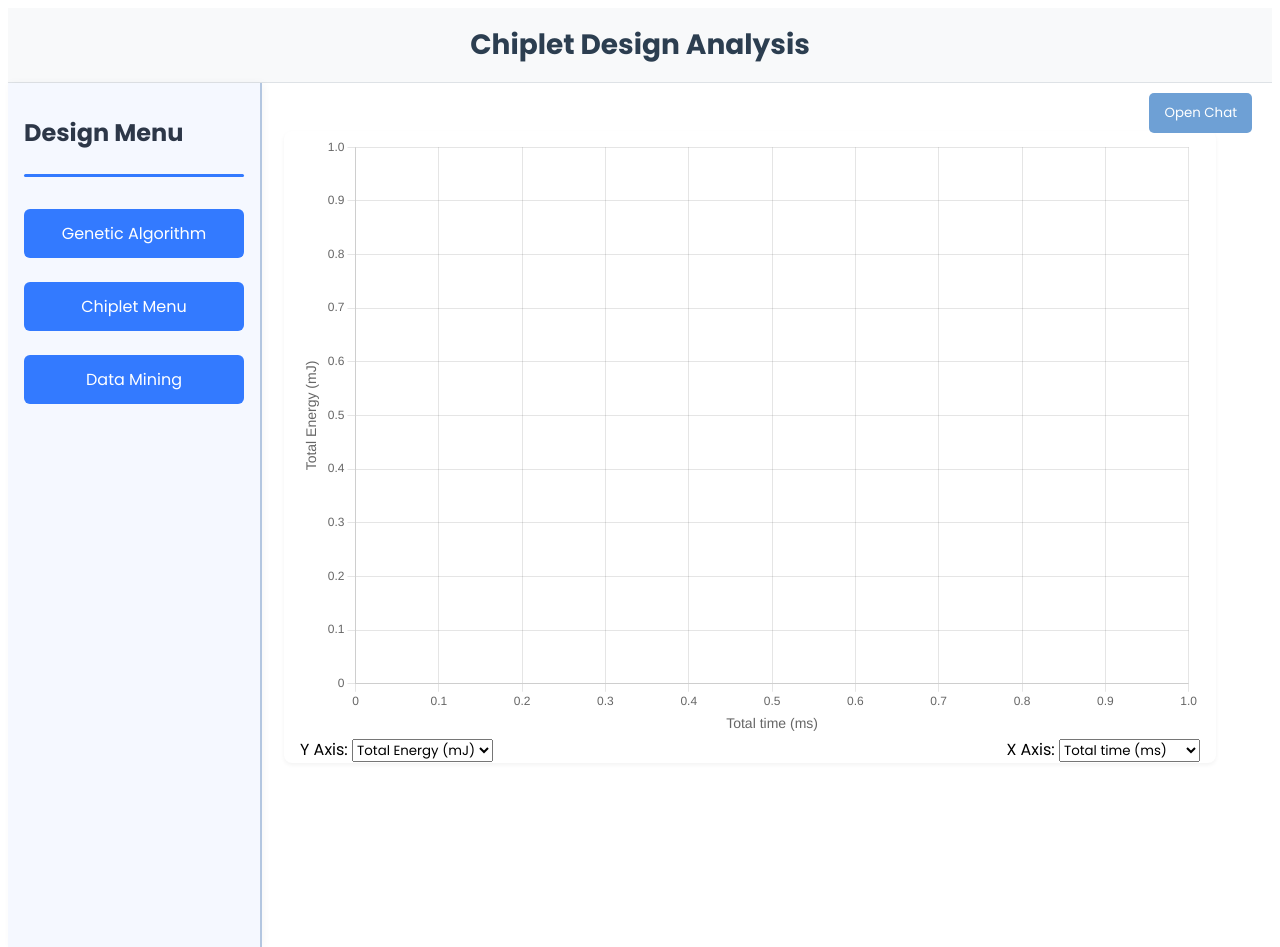
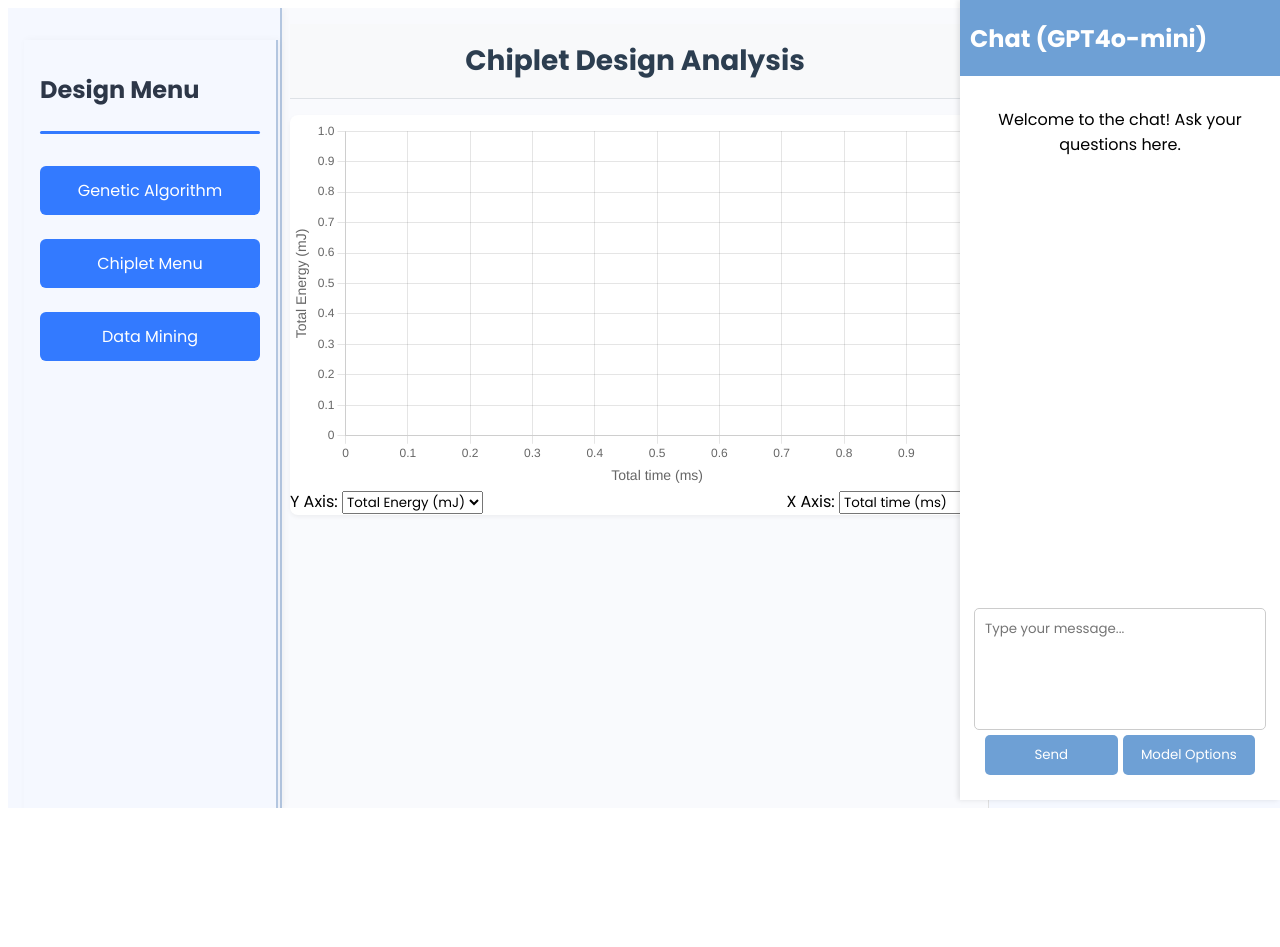
Before and after one commit to seakers/chiplet-interface, a Vue app: page / in a window 1280 px wide. After the commit the page ends 816 px from the top, so only its background shows below. Built offline with nearby package versions, Linux system fonts and the light colour scheme; a web font is replaced by a local one.

Commit message:
Updated feature: Layout and added new menu items

```diff
--- a/package.json
+++ b/package.json
@@ -12,6 +12,7 @@
     "bootstrap-vue-next": "^0.28.2",
     "chart.js": "^4.4.8",
     "core-js": "^3.8.3",
+    "plotly.js-dist": "^3.0.1",
     "postcss": "^8.5.3",
     "v-drag": "^3.0.9",
     "vue": "^3.5.13",
--- a/src/App.vue
+++ b/src/App.vue
@@ -1,11 +1,12 @@
 <template>
-  <div id="app">
+  <div class="app-container">
+    <aside class="sidebar">
+      <Sidebar :openWindows="openWindows" @select="handleSidebarSelect" />
+    </aside>
+    <main class="main-content">
       <header class="app-header">
         <h1>Chiplet Design Analysis</h1>
       </header>
-    <div class="app-layout">
-      <Sidebar :openWindows="openWindows" @select="handleSidebarSelect" />
-      <div class="main-content">
       <div class="plot-container">
         <Plot ref="Plot" @point-message="SendMessageWithPoint" @open-modify-design="handleOpenModifyDesign" />
       </div>
@@ -38,12 +39,10 @@
           </template>
         </Draggable>
       </div>
-        <button id="chat-toggle" @click="toggleChat">
-          {{ chatOpen ? "Close Chat" : "Open Chat" }}
-        </button>
-        <Chat v-show="chatOpen" ref="Chat" :chatOpen="chatOpen" @toggle-chat="toggleChat" />
-      </div>
-    </div>
+    </main>
+    <aside class="chat-panel">
+      <Chat ref="Chat" :chatOpen="true" />
+    </aside>
   </div>
 </template>
 
@@ -57,7 +56,8 @@ import Plot from "./components/Plot.vue";
 import Chat from "./components/Chat.vue";
 import DragDrop from "./components/DragDrop.vue";
 import ChipletMenu from "./components/ChipletMenu.vue";
-import DataMining from "./components/DataMining.vue";
+import RuleMining from "./components/RuleMining.vue";
+import DistanceCorrelation from "./components/DistanceCorrelation.vue";
 import Draggable from 'vuedraggable'
 import ModifyDesignMenu from './components/ModifyDesignMenu.vue';
 import "./assets/styles.css";
@@ -71,7 +71,8 @@ export default {
     Chat,
     DragDrop,
     ChipletMenu,
-    DataMining,
+    RuleMining,
+    DistanceCorrelation,
     Draggable,
     ModifyDesignMenu
   },
@@ -85,25 +86,28 @@ export default {
       status: "",
       filter1: "Latency (ns)",
       filter2: "W3d (ns)",
-      chatOpen: false, // Chat visibility state
       GAisRunning: false,
       openWindows: {
         ga: false,
         chiplet: false,
         'data-mining': false,
+        'rule-mining': false,
+        'distance-correlation': false,
         'modify-design': false,
       },
-      windowOrder: ['ga', 'chiplet', 'data-mining'],
+      windowOrder: ['ga', 'chiplet', 'rule-mining', 'distance-correlation'],
       windowTitles: {
         ga: 'Genetic Algorithm',
         chiplet: 'Chiplet Menu',
-        'data-mining': 'Data Mining',
+        'rule-mining': 'Rule Mining',
+        'distance-correlation': 'Distance Correlation Study',
         'modify-design': 'Modify Design',
       },
       windowComponents: {
         ga: 'RunGA',
         chiplet: 'ChipletMenu',
-        'data-mining': 'DataMining',
+        'rule-mining': 'RuleMining',
+        'distance-correlation': 'DistanceCorrelation',
         'modify-design': 'ModifyDesignMenu',
       },
       modifyDesignProps: null,
@@ -133,9 +137,6 @@ export default {
           console.error("Error running analysis:", error);
           this.status = "An error occurred.";
         });
-    },
-    toggleChat() {
-      this.chatOpen = !this.chatOpen;
     },
     async RunGAMain() {
       this.GAisRunning = true;
@@ -262,6 +263,103 @@ export default {
 </script>
 
 <style>
+.app-container {
+  display: flex;
+  flex-direction: row;
+  width: 100vw;
+  height: 100vh;
+  overflow: hidden;
+}
+
+.sidebar {
+  width: 240px;
+  flex-shrink: 0;
+  background: #f5f8ff;
+  border-right: 2px solid #b3c6e0;
+  box-shadow: 2px 0 8px rgba(0,0,0,0.04);
+  display: flex;
+  flex-direction: column;
+  padding: 2rem 1rem;
+  gap: 1rem;
+  z-index: 2;
+}
+
+.main-content {
+  flex: 1;
+  padding: 16px 24px;
+  overflow: auto;
+  min-width: 0;
+  display: flex;
+  flex-direction: column;
+  align-items: stretch;
+  background: #f9fafd;
+  border-left: none;
+}
+
+.app-header {
+  background-color: #f8f9fa;
+  border-bottom: 1px solid #dee2e6;
+  padding: 1rem;
+  text-align: center;
+  margin-bottom: 1rem;
+}
+
+.plot-container {
+  width: 100%;
+  max-width: 100%;
+  display: flex;
+  justify-content: center;
+  align-items: center;
+  padding: 1rem 0;
+  background: white;
+  height: 400px;
+  margin: 0 auto 1rem auto;
+  border-radius: 8px;
+  box-shadow: 0 2px 4px rgba(0,0,0,0.05);
+  box-sizing: border-box;
+}
+
+.windows-row {
+  display: flex;
+  gap: 1rem;
+  flex-wrap: wrap;
+  margin: 0;
+  justify-content: flex-start;
+  width: 100%;
+  max-width: 100%;
+  box-sizing: border-box;
+}
+
+.floating-window {
+  background: #fff;
+  border: 1px solid #e0e6ed;
+  border-radius: 12px;
+  box-shadow: 0 2px 12px rgba(44, 62, 80, 0.10);
+  max-width: 340px;
+  min-width: 220px;
+  width: 100%;
+  padding: 0 0 1rem 0;
+  overflow: visible;
+  display: flex;
+  flex-direction: column;
+  vertical-align: top;
+  margin-bottom: 1rem;
+  box-sizing: border-box;
+}
+
+.chat-panel {
+  width: 300px;
+  flex-shrink: 0;
+  background: #f5f8ff;
+  border-left: 1px solid #e0e0e0;
+  display: flex;
+  flex-direction: column;
+  height: 100vh;
+  box-sizing: border-box;
+  z-index: 2;
+  padding: 0;
+}
+
 .app-header {
   background-color: #f8f9fa;
   border-bottom: 1px solid #dee2e6;
@@ -277,30 +375,49 @@ export default {
 
 .app-layout {
   display: grid;
-  grid-template-columns: 220px 1fr;
+  grid-template-columns: 160px 1fr minmax(200px, 18vw);
   height: 100vh;
+  width: 100vw;
+  position: relative;
+  overflow-x: hidden;
+}
+
+.chat-sidebar {
   width: 100%;
-  position: relative;
+  min-width: 200px;
+  max-width: 320px;
+  background: #f5f8ff;
+  border-left: 1px solid #e0e0e0;
+  display: flex;
+  flex-direction: column;
+  height: 100vh;
+  box-sizing: border-box;
+  z-index: 2;
 }
 
 .main-content {
   display: flex;
   flex-direction: column;
-  padding: 1rem;
+  padding: 1rem 0.5rem 1rem 0.5rem;
+  height: 100vh;
+  overflow-y: auto;
+  overflow-x: hidden;
+  box-sizing: border-box;
 }
 
 .plot-container {
   width: 100%;
+  max-width: 100%;
   display: flex;
   justify-content: center;
   align-items: center;
-  padding: 1rem;
+  padding: 1rem 0;
   background: white;
-  max-width: 900px;
-  max-height: 600px;
-  margin: 2rem auto 1rem auto;
+  height: 400px;
+  margin: 0 auto 1rem auto;
   border-radius: 8px;
   box-shadow: 0 2px 4px rgba(0,0,0,0.05);
+  box-sizing: border-box;
 }
 
 /* General App Styling */
@@ -380,15 +497,7 @@ export default {
 
 /* Button to Open Chat */
 #chat-toggle {
-  position: absolute;
-  top: 10px;
-  right: 20px;
-  padding: 10px 15px;
-  background-color: var(--primary-color);
-  color: white;
-  border: none;
-  cursor: pointer;
-  border-radius: 5px;
+  display: none;
 }
 
 /* Flexbox layout for Filters & Plot */
@@ -412,12 +521,13 @@ export default {
 
 .windows-row {
   display: flex;
-  gap: 2rem;
+  gap: 1rem;
   flex-wrap: wrap;
-  margin: 2rem 0 0 0;
-  margin-left: 2.5rem;
+  margin: 0;
   justify-content: flex-start;
   width: 100%;
+  max-width: 100%;
+  box-sizing: border-box;
 }
 
 .floating-window {
@@ -425,57 +535,48 @@ export default {
   border: 1px solid #e0e6ed;
   border-radius: 12px;
   box-shadow: 0 2px 12px rgba(44, 62, 80, 0.10);
-  max-width: 420px;
-  min-width: 320px;
+  max-width: 340px;
+  min-width: 220px;
   width: 100%;
-  padding: 0 0 1.5rem 0;
+  padding: 0 0 1rem 0;
   overflow: visible;
   display: flex;
   flex-direction: column;
   vertical-align: top;
-  margin-bottom: 2rem;
+  margin-bottom: 1rem;
   box-sizing: border-box;
 }
 
 .window-header {
   background: #f8f9fa;
   border-bottom: 1px solid #e0e6ed;
-  padding: 1rem 1.25rem;
+  padding: 0.75rem 1rem;
   display: flex;
   align-items: center;
-  justify-content: space-between;
+  justify-content: flex-start;
   font-weight: 600;
-  font-size: 1.15rem;
+  font-size: 1rem;
 }
 
 .close-btn {
-  background: none;
-  border: none;
-  font-size: 1.25rem;
-  cursor: pointer;
-  color: #6c757d;
-  padding: 0 0.5rem;
-  line-height: 1;
+  display: none;
 }
 
-.close-btn:hover {
-  color: #343a40;
+.window {
+  background: white;
+  border-radius: 8px;
+  box-shadow: 0 2px 4px rgba(0, 0, 0, 0.1);
+  padding: 1rem;
+  margin: 1rem;
+  flex: 1;
+  min-width: 400px;
+  max-width: 800px;
+  height: calc(100vh - 2rem);
+  overflow-y: auto;
 }
 
-/* Add padding to window content */
-.floating-window > *:not(.window-header) {
-  padding: 1.25rem 1.5rem 0 1.5rem;
-}
-
-@media (max-width: 900px) {
-  .windows-row {
-    flex-direction: column;
-    margin-left: 0;
-    gap: 1rem;
-  }
-  .floating-window {
-    max-width: 98vw;
-    min-width: 0;
-  }
+.window[data-window="Rule Mining"],
+.window[data-window="Distance Correlation Study"] {
+  max-width: 1600px;
 }
 </style>
--- a/src/components/Chat.vue
+++ b/src/components/Chat.vue
@@ -2,7 +2,6 @@
     <div id="chat-column" v-if="chatOpen">
         <div id="chat-header">
             <h2>Chat (GPT4o-mini)</h2>
-            <button @click="toggleChat">×</button>
         </div>
         <div id="chat-body">
             <p>Welcome to the chat! Ask your questions here.</p>
@@ -119,7 +118,9 @@ export default {
 /* Chat Sidebar */
 #chat-column {
     font-family: var(--primary-font);
-    width: 500px;
+    width: 100%;
+    min-width: 200px;
+    max-width: 320px;
     background: var(--background-color);
     box-shadow: -2px 0 5px rgba(0, 0, 0, 0.1);
     position: fixed;
@@ -135,19 +136,15 @@ export default {
 #chat-header {
     background: var(--primary-color);
     color: white;
-    padding: 15px;
+    padding: 10px;
     display: flex;
-    justify-content: space-between;
+    justify-content: flex-start;
     align-items: center;
-    height: 80px;
+    height: 56px;
 }
 
 #chat-header button {
-    background: none;
-    border: none;
-    color: white;
-    font-size: 20px;
-    cursor: pointer;
+    display: none;
 }
 
 /* Chat Body */
@@ -223,7 +220,6 @@ export default {
     border-radius: 5px;
     border: none;
     cursor: pointer;
-    position: relative;
 }
 
 .dropdown-wrapper {
--- a/src/components/DataMining.vue
+++ /dev/null
@@ -1,16 +0,0 @@
-<template>
-  <div>
-    <h2>Data Mining</h2>
-    <p>Placeholder for Data Mining functionality.</p>
-  </div>
-</template>
-
-<script>
-export default {
-  name: "DataMining"
-};
-</script>
-
-<style scoped>
-/* Add any custom styles here */
-</style>
--- /dev/null
+++ b/src/components/DistanceCorrelation.vue
@@ -0,0 +1,170 @@
+<template>
+  <div class="distance-correlation-content">
+    <h2>Distance Correlation Study</h2>
+    <div class="controls">
+      <div class="input-group">
+        <label for="variable-x">Variable X</label>
+        <select id="variable-x" v-model="selectedVariableX">
+          <option v-for="variable in variables" :key="variable" :value="variable">{{ variable }}</option>
+        </select>
+      </div>
+      <div class="input-group">
+        <label for="variable-y">Variable Y</label>
+        <select id="variable-y" v-model="selectedVariableY">
+          <option v-for="variable in variables" :key="variable" :value="variable">{{ variable }}</option>
+        </select>
+      </div>
+      <button @click="runCorrelationStudy" class="action-button">Run Correlation Study</button>
+    </div>
+    <div v-if="correlationResult" class="results">
+      <h3>Correlation Results</h3>
+      <div class="correlation-card">
+        <p><strong>Distance Correlation:</strong> {{ correlationResult.correlation.toFixed(4) }}</p>
+        <p><strong>P-value:</strong> {{ correlationResult.pValue.toFixed(4) }}</p>
+        <div class="visualization" ref="correlationPlot"></div>
+      </div>
+    </div>
+  </div>
+</template>
+
+<script>
+import axios from 'axios';
+import Plot from 'plotly.js-dist';
+
+export default {
+  name: "DistanceCorrelation",
+  data() {
+    return {
+      variables: [
+        'GPU',
+        'Attention',
+        'Sparse',
+        'Convolution',
+        'Execution Time',
+        'Energy Consumption',
+        'Temperature'
+      ],
+      selectedVariableX: 'GPU',
+      selectedVariableY: 'Execution Time',
+      correlationResult: null,
+    };
+  },
+  methods: {
+    async runCorrelationStudy() {
+      try {
+        const response = await axios.get("http://127.0.0.1:8000/api/distance-correlation/", {
+          params: {
+            variable_x: this.selectedVariableX,
+            variable_y: this.selectedVariableY,
+          }
+        });
+        this.correlationResult = response.data;
+        this.$nextTick(() => {
+          this.plotCorrelation();
+        });
+      } catch (error) {
+        console.error("Error running correlation study:", error);
+      }
+    },
+    plotCorrelation() {
+      if (!this.correlationResult || !this.$refs.correlationPlot) return;
+
+      const data = [{
+        x: this.correlationResult.x_values,
+        y: this.correlationResult.y_values,
+        mode: 'markers',
+        type: 'scatter',
+        marker: {
+          color: '#337aff',
+          size: 8,
+        },
+      }];
+
+      const layout = {
+        title: `${this.selectedVariableX} vs ${this.selectedVariableY}`,
+        xaxis: {
+          title: this.selectedVariableX,
+        },
+        yaxis: {
+          title: this.selectedVariableY,
+        },
+        margin: {
+          l: 50,
+          r: 20,
+          t: 50,
+          b: 50,
+        },
+      };
+
+      Plot.newPlot(this.$refs.correlationPlot, data, layout);
+    },
+  },
+};
+</script>
+
+<style scoped>
+.distance-correlation-content {
+  padding: 1.5rem;
+  max-width: 800px;
+  margin: 0 auto;
+}
+
+.controls {
+  display: flex;
+  flex-direction: column;
+  gap: 1rem;
+  margin-bottom: 2rem;
+}
+
+.input-group {
+  display: flex;
+  flex-direction: column;
+  gap: 0.5rem;
+}
+
+.input-group label {
+  font-weight: 600;
+  color: #2d3748;
+}
+
+.input-group select {
+  padding: 0.5rem;
+  border: 1px solid #cbd5e0;
+  border-radius: 4px;
+  font-size: 1rem;
+  background-color: white;
+}
+
+.action-button {
+  background: #337aff;
+  color: white;
+  border: none;
+  padding: 0.75rem 1.5rem;
+  border-radius: 6px;
+  font-size: 1rem;
+  cursor: pointer;
+  transition: background 0.2s;
+  align-self: flex-start;
+}
+
+.action-button:hover {
+  background: #2356b8;
+}
+
+.results {
+  margin-top: 2rem;
+}
+
+.correlation-card {
+  background: #f7fafc;
+  padding: 1.5rem;
+  border-radius: 6px;
+  border: 1px solid #e2e8f0;
+}
+
+.visualization {
+  margin-top: 1.5rem;
+  height: 400px;
+  width: 100%;
+}
+</style>
--- /dev/null
+++ b/src/components/RuleMining.vue
@@ -0,0 +1,135 @@
+<template>
+  <div class="rule-mining-content">
+    <h2>Rule Mining</h2>
+    <div class="controls">
+      <button
+        @click="runRuleMining"
+        class="action-button"
+        :disabled="isLoading"
+      >
+        {{ isLoading ? 'Running...' : 'Run Rule Mining' }}
+      </button>
+    </div>
+    <div v-if="error" class="error-message">
+      {{ error }}
+    </div>
+    <div v-if="rules.length > 0" class="results">
+      <h3>Mined Rules</h3>
+      <table class="rules-table">
+        <thead>
+          <tr>
+            <th>Rule</th>
+            <th>Conf (P → F)</th>
+            <th>Conf (F → P)</th>
+            <th>Lift (F → P)</th>
+          </tr>
+        </thead>
+        <tbody>
+          <tr v-for="(rule, index) in rules" :key="index">
+            <td>{{ rule.rule }}</td>
+            <td>{{ rule.conf_p_to_f.toFixed(2) }}</td>
+            <td>{{ rule.conf_f_to_p.toFixed(2) }}</td>
+            <td>{{ rule.lift.toFixed(2) }}</td>
+          </tr>
+        </tbody>
+      </table>
+    </div>
+  </div>
+</template>
+
+<script>
+import axios from 'axios';
+
+export default {
+  name: "RuleMining",
+  data() {
+    return {
+      rules: [],
+      isLoading: false,
+      error: null
+    };
+  },
+  methods: {
+    async runRuleMining() {
+      this.isLoading = true;
+      this.error = null;
+      try {
+        const response = await axios.get("http://127.0.0.1:8000/api/rule-mining/");
+        this.rules = response.data.rules;
+      } catch (error) {
+        console.error("Error running rule mining:", error);
+        this.error = "Failed to run rule mining. Please try again.";
+      } finally {
+        this.isLoading = false;
+      }
+    },
+  },
+};
+</script>
+
+<style scoped>
+.rule-mining-content {
+  padding: 1.5rem;
+  max-width: 800px;
+  margin: 0 auto;
+}
+
+.controls {
+  display: flex;
+  flex-direction: column;
+  gap: 1rem;
+  margin-bottom: 2rem;
+}
+
+.action-button {
+  background: #337aff;
+  color: white;
+  border: none;
+  padding: 0.75rem 1.5rem;
+  border-radius: 6px;
+  font-size: 1rem;
+  cursor: pointer;
+  transition: background 0.2s;
+  align-self: flex-start;
+}
+
+.action-button:hover {
+  background: #2356b8;
+}
+
+.results {
+  margin-top: 2rem;
+}
+
+.rules-table {
+  width: 100%;
+  border-collapse: collapse;
+  margin-top: 1rem;
+}
+.rules-table th, .rules-table td {
+  border: 1px solid #e2e8f0;
+  padding: 0.75rem 1rem;
+  text-align: left;
+}
+.rules-table th {
+  background: #f5f8ff;
+  font-weight: 700;
+  color: #2d3748;
+}
+.rules-table tr:nth-child(even) {
+  background: #f7fafc;
+}
+
+.error-message {
+  color: #dc2626;
+  margin: 1rem 0;
+  padding: 0.5rem;
+  background: #fee2e2;
+  border-radius: 4px;
+}
+
+.action-button:disabled {
+  background: #93c5fd;
+  cursor: not-allowed;
+}
+</style>
--- a/src/components/Sidebar.vue
+++ b/src/components/Sidebar.vue
@@ -4,7 +4,13 @@
     <div class="sidebar-divider"></div>
     <button :class="{ active: openWindows && openWindows.ga }" @click="$emit('select', 'ga')">Genetic Algorithm</button>
     <button :class="{ active: openWindows && openWindows.chiplet }" @click="$emit('select', 'chiplet')">Chiplet Menu</button>
-    <button :class="{ active: openWindows && openWindows['data-mining'] }" @click="$emit('select', 'data-mining')">Data Mining</button>
+    <div class="submenu-container">
+      <button :class="{ active: openWindows && openWindows['data-mining'] }" @click="$emit('select', 'data-mining')">Data Mining</button>
+      <div class="submenu" v-if="openWindows && openWindows['data-mining']">
+        <button :class="{ active: openWindows && openWindows['rule-mining'] }" @click="$emit('select', 'rule-mining')">Rule Mining</button>
+        <button :class="{ active: openWindows && openWindows['distance-correlation'] }" @click="$emit('select', 'distance-correlation')">Distance Correlation Study</button>
+      </div>
+    </div>
   </div>
 </template>
 
@@ -54,6 +60,7 @@ export default {
   cursor: pointer;
   margin-bottom: 0.5rem;
   transition: background 0.2s, box-shadow 0.2s;
+  width: 100%;
 }
 .sidebar button:hover {
   background: #2356b8;
@@ -63,4 +70,29 @@ export default {
   color: #fff;
   box-shadow: 0 2px 8px rgba(44, 62, 80, 0.10);
 }
+.submenu-container {
+  display: flex;
+  flex-direction: column;
+  width: 100%;
+}
+.submenu {
+  display: flex;
+  flex-direction: column;
+  margin-left: 1rem;
+  margin-top: 0.5rem;
+  gap: 0.5rem;
+}
+.submenu button {
+  background: #4a90e2;
+  font-size: 0.9rem;
+  padding: 0.5rem 1rem;
+}
+.submenu button:hover {
+  background: #357abd;
+}
+.submenu button.active {
+  background: #2c5282;
+  color: #fff;
+  box-shadow: 0 2px 8px rgba(44, 62, 80, 0.10);
+}
 </style>
```
Also changed, not shown: 1 other file (tests, documents, lock files or other folders). Lines whose indentation alone changed are shown as unchanged.
